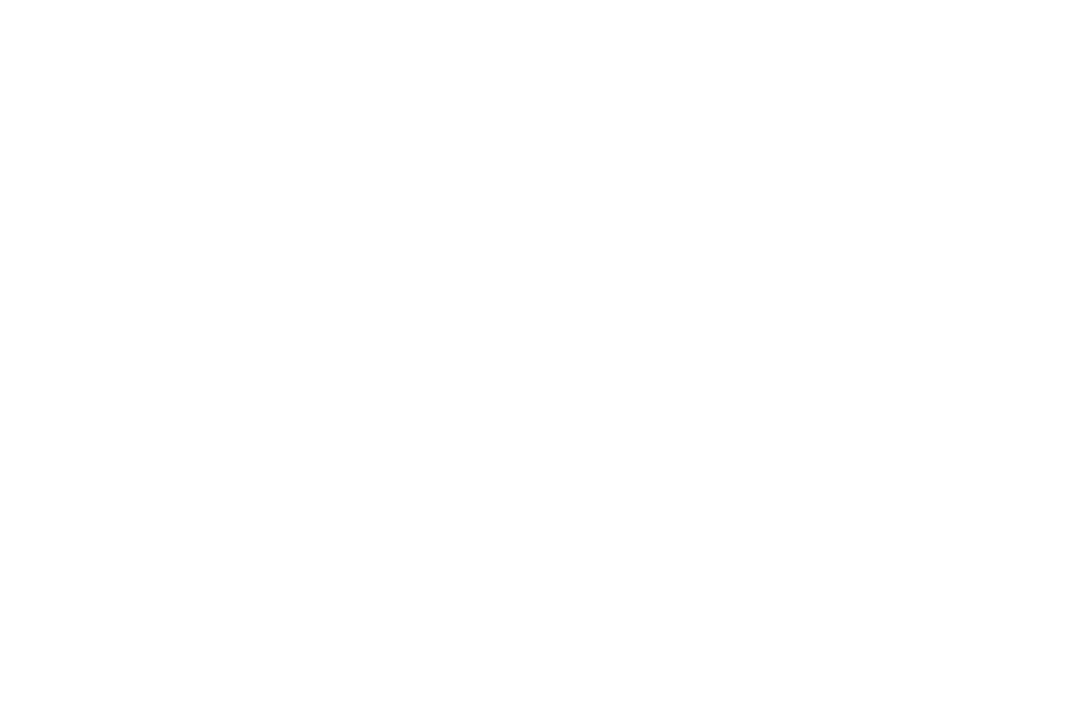
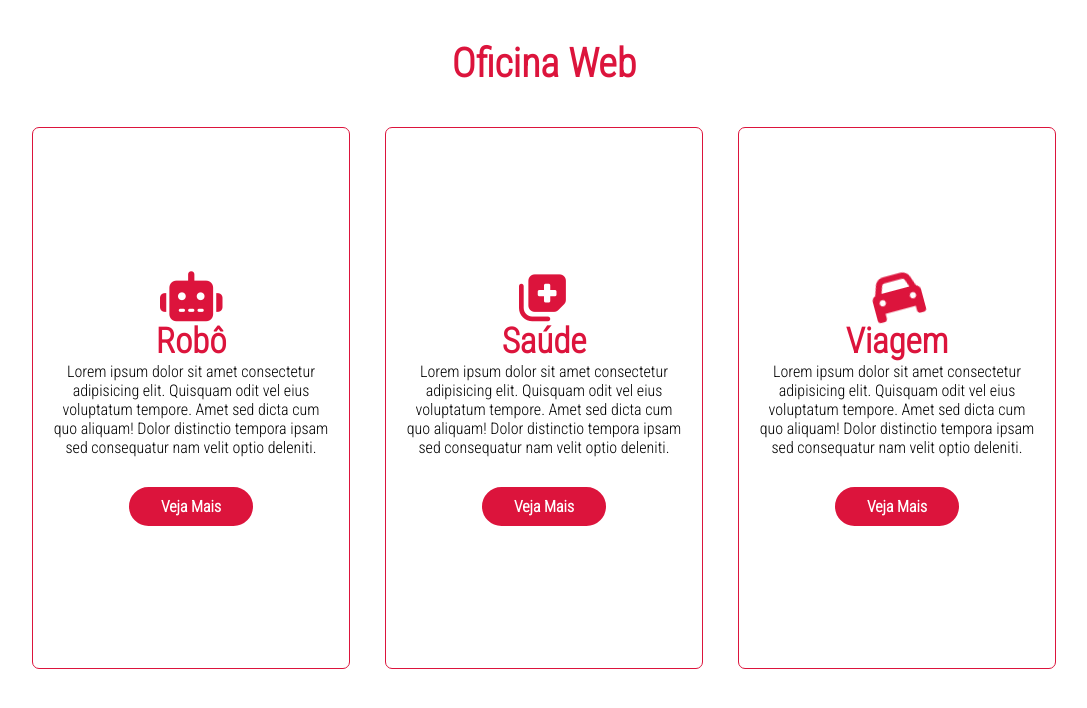
Before and after one commit to OtavioLira/Oficina-Web, a plain HTML site: page index.html in a window 1280 px wide. Shown: the whole page, without its empty margins (96-1183 px from the left). Drawn offline with Linux system fonts and the light colour scheme.

Commit message:
Oficina Web com cards,icones todo estilizado

```diff
--- /dev/null
+++ b/css/style.css
@@ -0,0 +1,86 @@
+* {
+    margin: 0;
+    padding: 0;
+    font-family: 'Roboto Condensed', sans-serif;
+}
+
+h1 {
+    color: rgb(220, 20, 60);
+    font-size: 40px;
+    text-align: center;
+    margin: 40px 0;
+}
+
+.cards {
+    width: 80%;
+    margin: 40px auto;
+    display: flex;
+    justify-content: center;
+    align-items: center;
+    gap: 35px;
+
+    /*
+    flex-direction: column;
+    text-align: center;
+    */
+}
+.cards > .card-item {
+    border: 1px solid rgb(220, 20, 60);
+    border-radius: 7px;
+    text-align: center;
+    height: 500px;
+    width: 30%;
+    padding: 20px;
+    display: flex;
+    flex-direction: column;
+    align-items: center;
+    justify-content: center;
+    flex-wrap: nowrap;
+}
+.card-item:hover {
+    transform: scale(1.2);
+    transition: 500ms;
+}
+.icone {
+    font-size: 50px;
+    color: #dc143c;
+    margin-bottom: 30px 0;
+}
+.icone:hover{
+    transition: .5s;
+    transform: rotate(360deg);
+}
+.card-item h2 {
+    font-size: 35px;
+    margin-bottom: 20px 0;
+    color: #dc143c;
+}
+.card-item p {
+    font-weight: 500;
+    margin-bottom: 30px;
+}
+.btn {
+    text-decoration: none;
+    border: 2px solid #dc143c;
+    background-color: #dc143c;
+    color: white;
+    font-weight: 800;
+    padding: 8px 30px;
+    border-radius: 70px;
+    transition: .5s;
+}
+.btn:hover {
+    background-color: transparent;
+    color: #dc143c;
+
+}
+img {
+    width: 100%;
+    height: 100%;
+    border-radius: 7px;
+}
+/*
+img:hover {
+    opacity: 0%;
+}
+*/
--- a/index.html
+++ b/index.html
@@ -1,12 +1,49 @@
 <!DOCTYPE html>
-<html lang="en">
+<html lang="pt-br">
+
 <head>
+    <!-- Chamando o Google Fonts -->
+    <link rel="preconnect" href="https://fonts.googleapis.com">
+    <link rel="preconnect" href="https://fonts.gstatic.com" crossorigin>
+    <link rel="stylesheet" href="https://fonts.googleapis.com/css2?family=Roboto+Condensed:wght@300&display=swap">
+    <link rel="stylesheet" href="https://cdnjs.cloudflare.com/ajax/libs/font-awesome/6.4.0/css/all.min.css" integrity="sha512-iecdLmaskl7CVkqkXNQ/ZH/XLlvWZOJyj7Yy7tcenmpD1ypASozpmT/E0iPtmFIB46ZmdtAc9eNBvH0H/ZpiBw==" crossorigin="anonymous" referrerpolicy="no-referrer" />
     <meta charset="UTF-8">
-    <meta http-equiv="X-UA-Compatible" content="IE=edge">
     <meta name="viewport" content="width=device-width, initial-scale=1.0">
-    <title>Document</title>
+    <title>Oficina Web</title>
+    <link rel="stylesheet" href="./css/style.css">
+
 </head>
+
 <body>
+    <h1>Oficina Web</h1>
+    <div class="cards">
+        <div class="card-item">
+            <i class="fa-solid fa-robot fa-bounce fa-spin-reverse icone"></i>
+            <h2>Robô</h2>
+            <p> <!--ALT+Z-->
+                Lorem ipsum dolor sit amet consectetur adipisicing elit. Quisquam odit vel eius voluptatum tempore. Amet sed dicta cum quo aliquam! Dolor distinctio tempora ipsam sed consequatur nam velit optio deleniti.
+            </p>
+            <a href="" class="btn">Veja Mais</a>
+        </div>
+        <div class="card-item">
+            <i class="fa-solid fa-notes-medical fa-fade icone"></i>
+            <h2>Saúde</h2>
+            <p> <!--ALT+Z-->
+                Lorem ipsum dolor sit amet consectetur adipisicing elit. Quisquam odit vel eius voluptatum tempore. Amet sed dicta cum quo aliquam! Dolor distinctio tempora ipsam sed consequatur nam velit optio deleniti.
+            </p>
+            <a href="" class="btn">Veja Mais</a>
+        </div>
+        <div class="card-item">
+            <i class="fa-solid fa-car fa-shake icone"></i>
+            <h2>Viagem</h2>
+            <p> <!--ALT+Z-->
+                Lorem ipsum dolor sit amet consectetur adipisicing elit. Quisquam odit vel eius voluptatum tempore. Amet sed dicta cum quo aliquam! Dolor distinctio tempora ipsam sed consequatur nam velit optio deleniti.
+            </p>
+            <a href="" class="btn">Veja Mais</a>
+        </div>
+    </div>
+    <!--<img src="https://ychef.files.bbci.co.uk/976x549/p0f5xncc.jpg" alt="">-->
 
 </body>
+
 </html>
```
